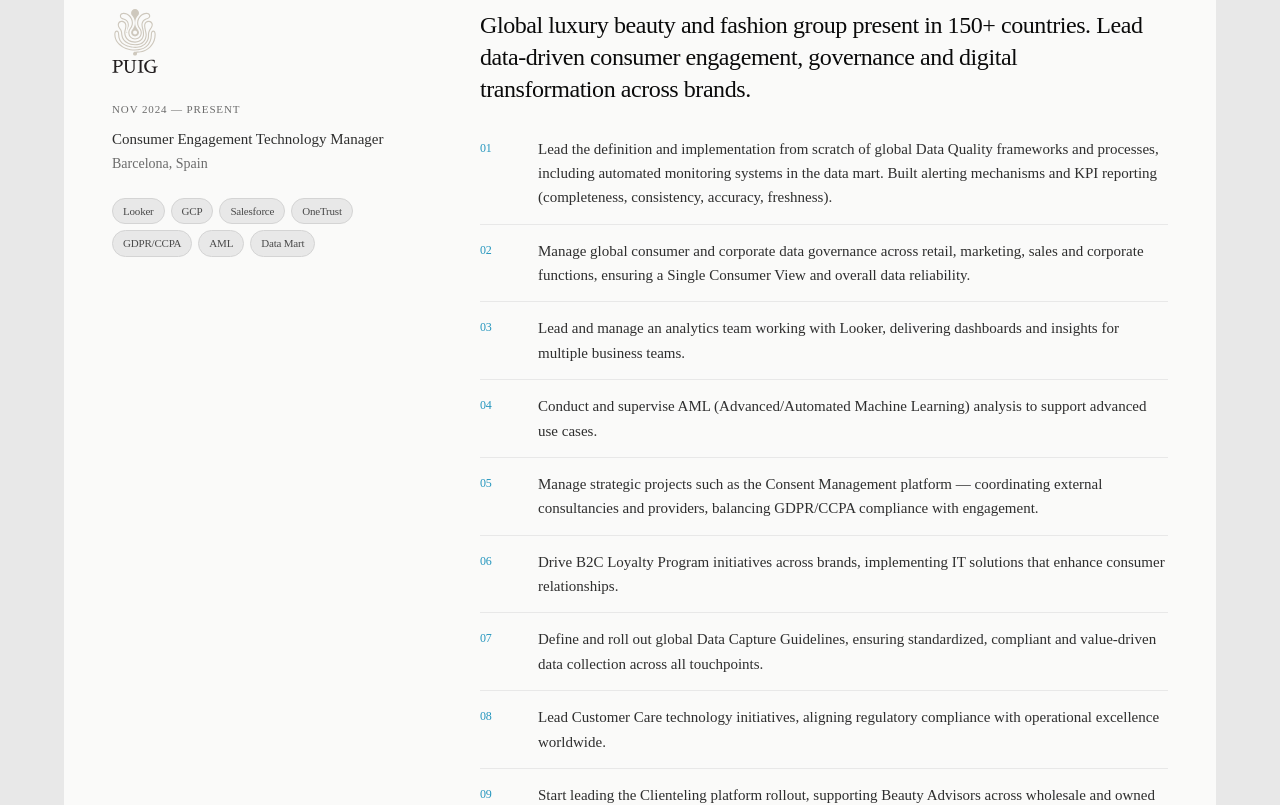
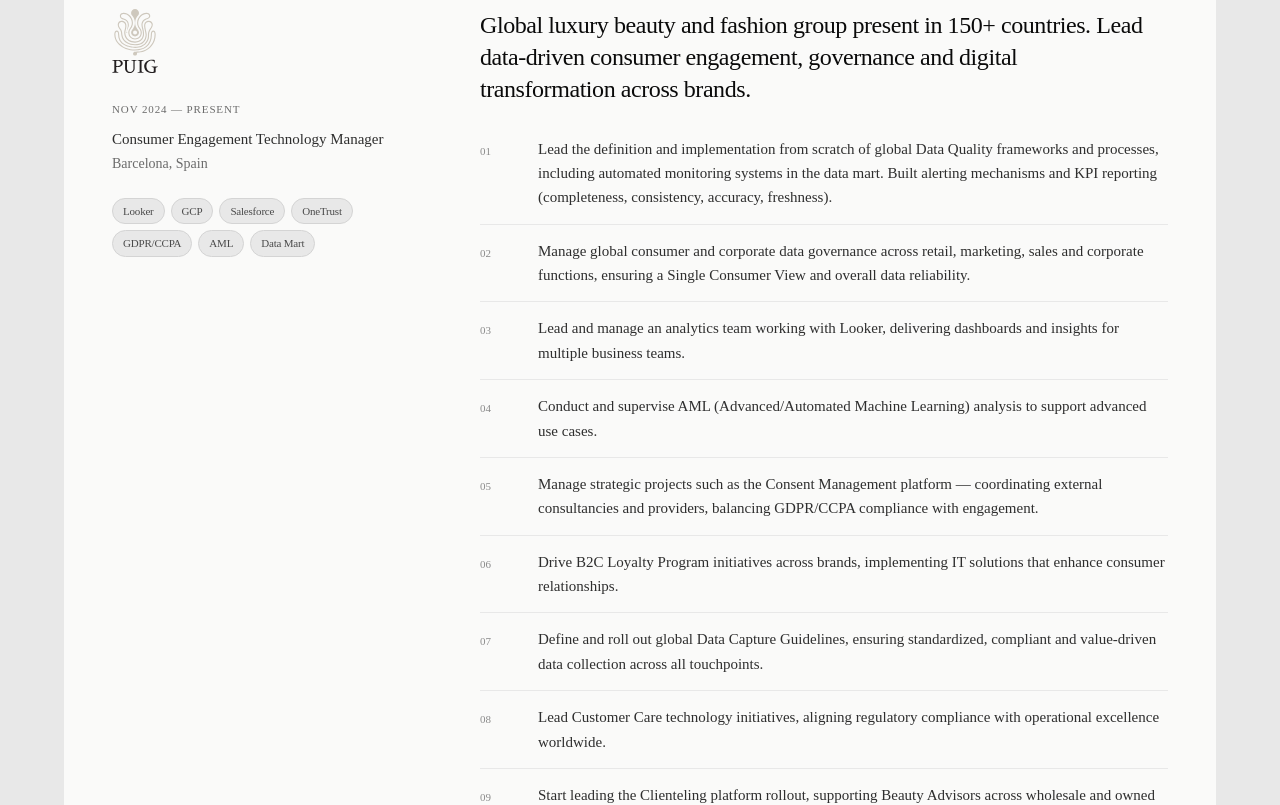
Before and after one commit to gviladomiu/gonzaloviladomiu_portfolio, a Next.js app: page / in a window 1280 px wide. Shown: the part 1700-2505 px from the top of the page. Built offline with nearby package versions, Linux system fonts and the light colour scheme.

Commit message:
Update font size and color in experience component

```diff
--- a/components/experience.tsx
+++ b/components/experience.tsx
@@ -112,7 +112,8 @@
                             key={hi}
                             className="grid grid-cols-[42px_1fr] gap-4 py-3.5 border-t border-ink-100 first:pt-0 first:border-t-0"
                           >
-                            <div className="font-mono text-[12px] tracking-snug text-accent pt-0.5">
+                            {/* Números con el formato de la v6: text-[11px] y text-ink-400 */}
+                            <div className="font-mono text-[11px] text-ink-400 pt-1.5">
                               {String(hi + 1).padStart(2, "0")}
                             </div>
 
```
